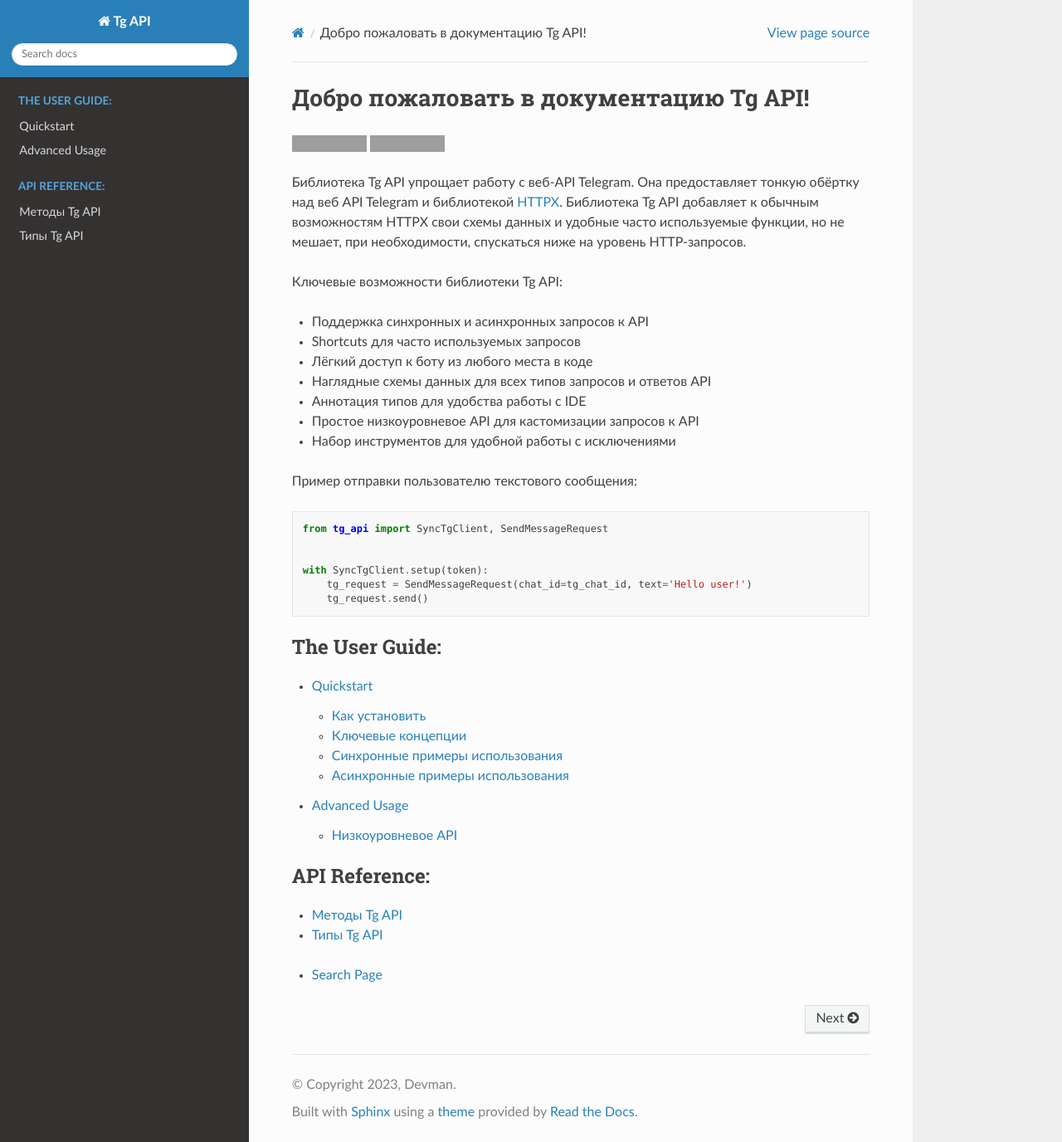
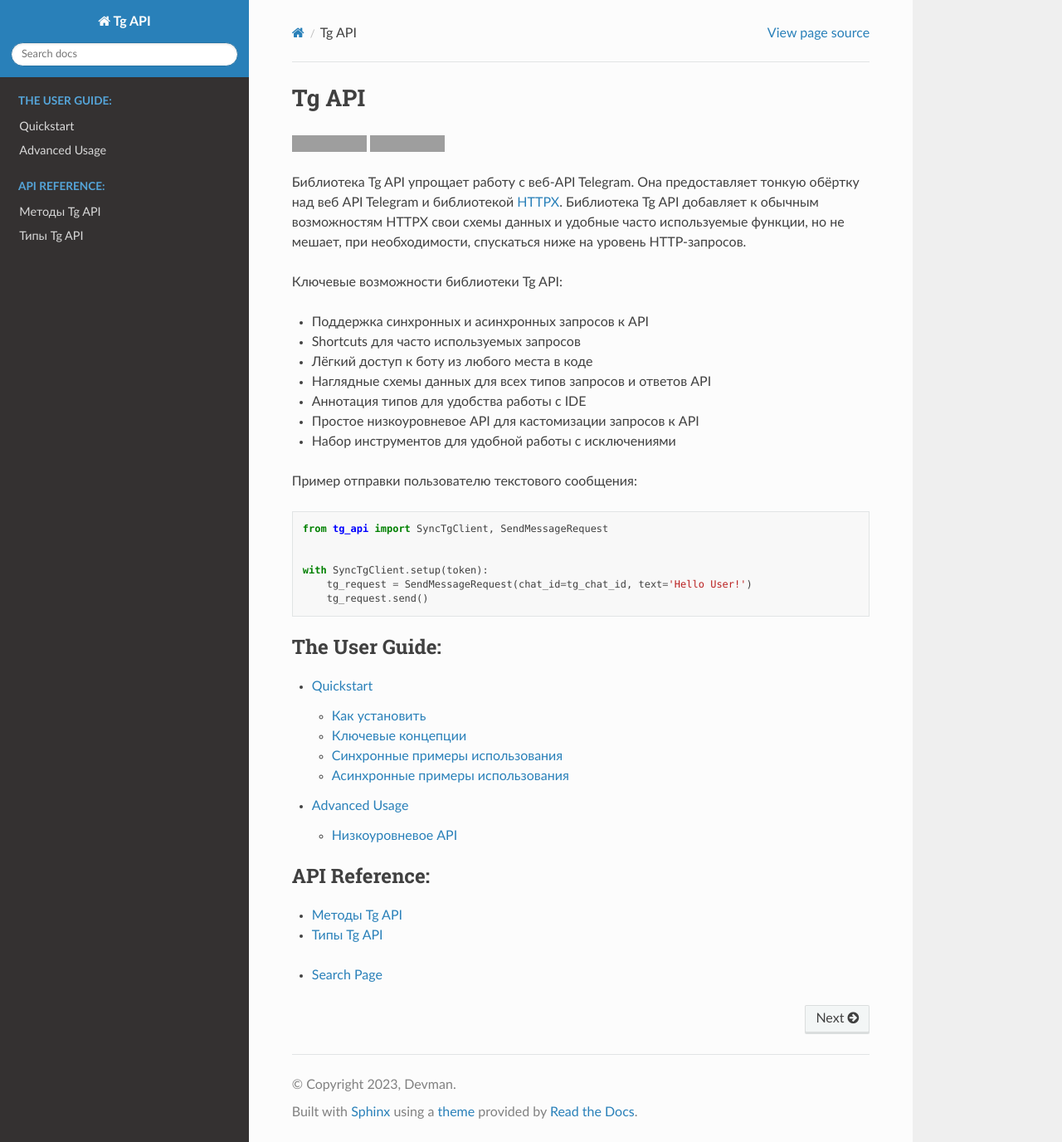
Before and after one commit to SadRus/tg_api_rtd, a Sphinx documentation site: the page built from sphinx_docs/source/index.rst, in a window 1280 px wide and 1376 px high. Shown: the whole window at 83% size. Built offline with Sphinx 7.4.7 and the Read the Docs theme 2.0.0, drawn with Linux system fonts in a browser that asks for light colours; grey boxes are pictures that could not be loaded.

Commit message:
minor fix to docs

```diff
--- a/sphinx_docs/source/index.rst
+++ b/sphinx_docs/source/index.rst
@@ -1,4 +1,4 @@
-Добро пожаловать в документацию Tg API!
+Tg API
 =====================================================
 
 |PyPI - Downloads| |PyPI - License|
@@ -28,7 +28,7 @@ HTTP-запросов.
 
 
    with SyncTgClient.setup(token):
-       tg_request = SendMessageRequest(chat_id=tg_chat_id, text='Hello user!')
+       tg_request = SendMessageRequest(chat_id=tg_chat_id, text='Hello User!')
        tg_request.send()
 
 
```
